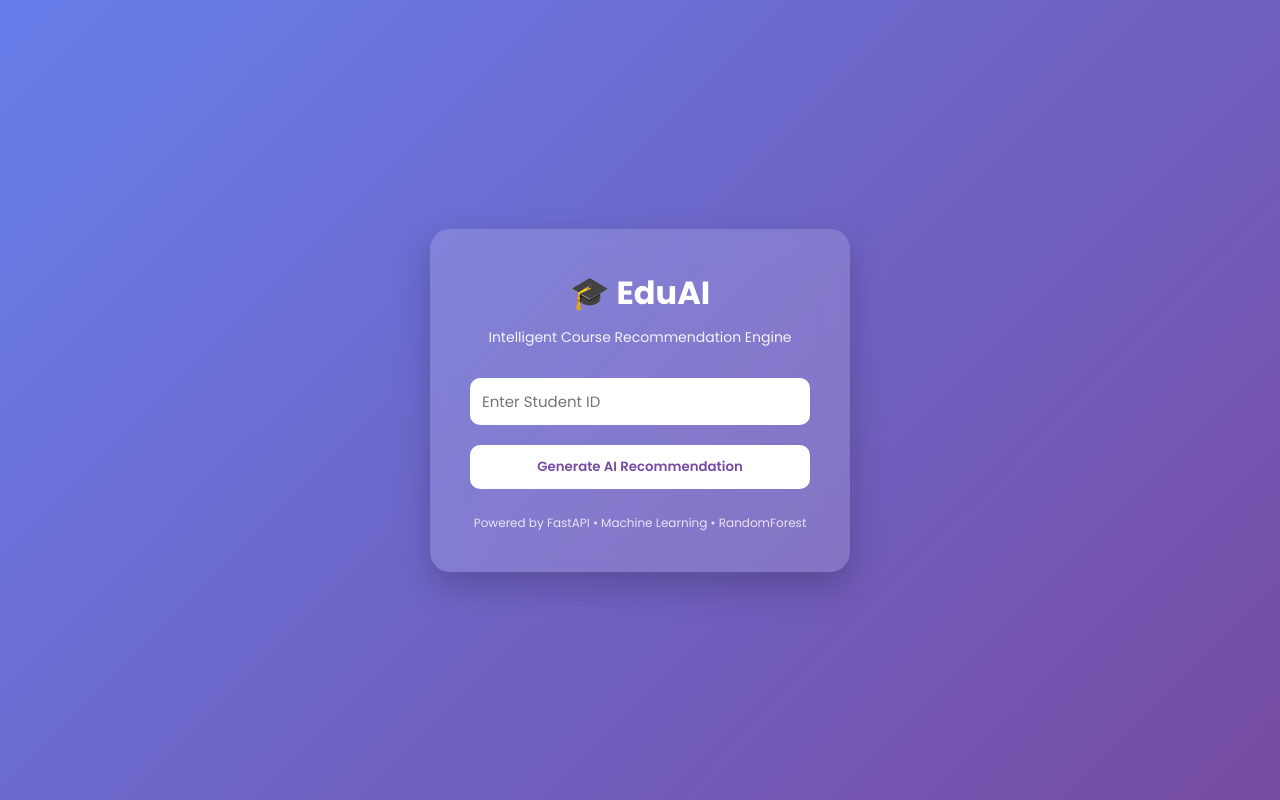
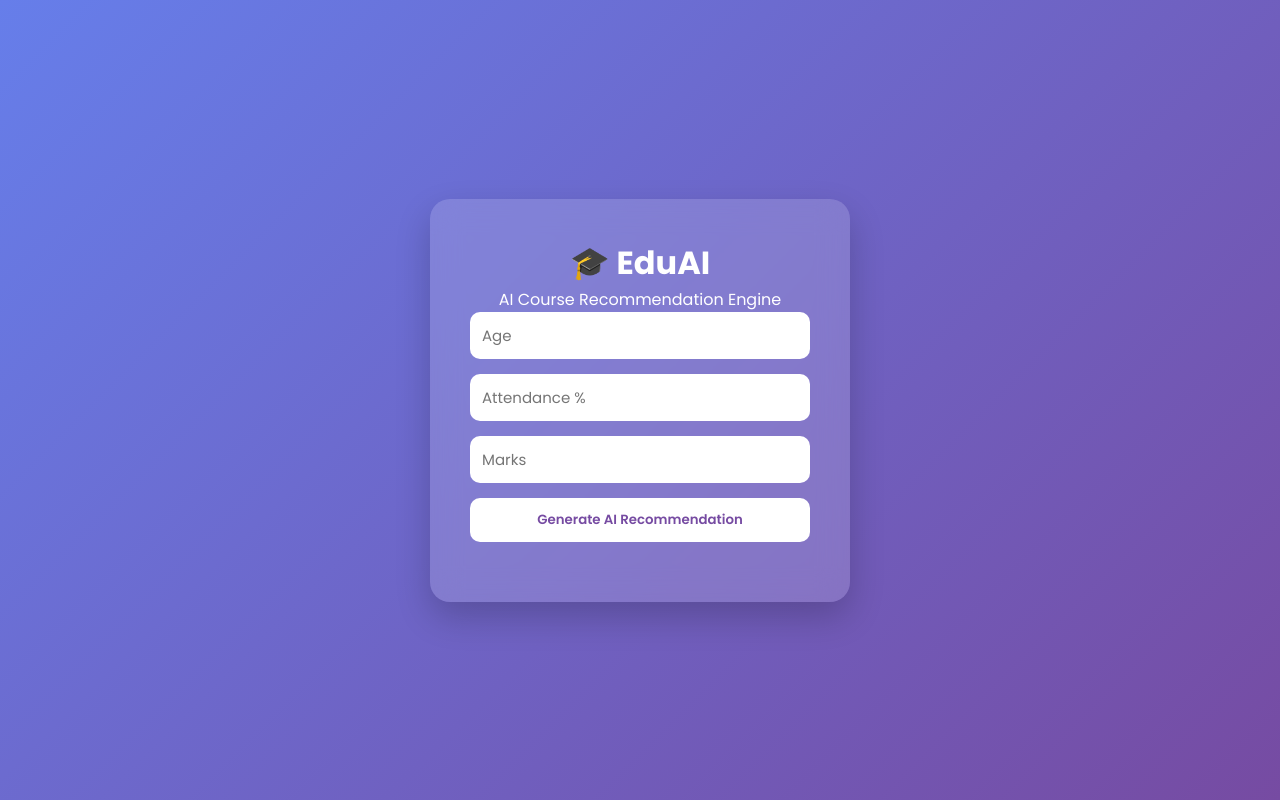
Before and after one commit to Syed-Nihal/EduAI-Intelligent-Course-Recommendation-System, a FastAPI app: page / in a window 1280 px wide. Run offline with FastAPI, Linux system fonts and the light colour scheme.

Commit message:
Cleaned students route and fixed prediction

```diff
--- a/app/routes/students.py
+++ b/app/routes/students.py
@@ -1,36 +1,53 @@
-from fastapi import APIRouter, HTTPException, Depends
+from fastapi import APIRouter, Depends, HTTPException
 from sqlalchemy.orm import Session
-from pydantic import BaseModel
+from app.database import get_db
+from app import models, schemas
 import joblib
 import os
 import numpy as np
 
-from app.database import get_db
-from app import models, schemas
-
-# Router
 router = APIRouter(prefix="/students", tags=["Students"])
 
-# ============================
-# CRUD ENDPOINTS
-# ============================
 
-@router.post("/")
+# ==============================
+# Load ML Model
+# ==============================
+
+MODEL_PATH = "app/ml/model.pkl"
+
+if os.path.exists(MODEL_PATH):
+    model = joblib.load(MODEL_PATH)
+else:
+    model = None
+
+
+# ==============================
+# CREATE STUDENT
+# ==============================
+
+@router.post("/", response_model=schemas.StudentResponse)
 def create_student(student: schemas.StudentCreate, db: Session = Depends(get_db)):
     db_student = models.Student(**student.dict())
     db.add(db_student)
     db.commit()
     db.refresh(db_student)
-    return {"message": "Student created successfully"}
+    return db_student
 
 
-@router.get("/")
-def get_all_students(db: Session = Depends(get_db)):
-    students = db.query(models.Student).all()
-    return students
+# ==============================
+# GET ALL STUDENTS
+# ==============================
+
+@router.get("/", response_model=list[schemas.StudentResponse])
+def get_students(db: Session = Depends(get_db)):
+    return db.query(models.Student).all()
 
 
-@router.get("/{student_id}")
+# ==============================
+# GET SINGLE STUDENT
+# ==============================
+
+@router.get("/{student_id}", response_model=schemas.StudentResponse)
 def get_student(student_id: int, db: Session = Depends(get_db)):
     student = db.query(models.Student).filter(models.Student.id == student_id).first()
     if not student:
@@ -38,35 +55,29 @@ def get_student(student_id: int, db: Session = Depends(get_db)):
     return student
 
 
-# ============================
-# REAL-TIME ML PREDICTION
-# ============================
+# ==============================
+# PREDICT COURSE
+# ==============================
 
-MODEL_PATH = "app/ml/student_model.pkl"
+@router.post("/predict", response_model=schemas.PredictionResponse)
+def predict_course(data: schemas.StudentPredict):
 
+    if model is None:
+        raise HTTPException(status_code=500, detail="ML model not loaded")
 
-class PredictionInput(BaseModel):
-    age: int
-    attendance: float
-    marks: float
-    interest_level: int
-
-
-@router.post("/predict")
-def predict_course(data: PredictionInput):
-
-    if not os.path.exists(MODEL_PATH):
-        raise HTTPException(status_code=400, detail="Model not trained yet")
-
-    model = joblib.load(MODEL_PATH)
-
-    features = np.array([[data.age, data.attendance, data.marks, data.interest_level]])
+    # Prepare input for model
+    features = np.array([[data.age, data.attendance, data.marks]])
 
     prediction = model.predict(features)[0]
-    probabilities = model.predict_proba(features)[0]
-    confidence = round(max(probabilities) * 100, 2)
+
+    # Optional: confidence (if using RandomForest)
+    if hasattr(model, "predict_proba"):
+        probabilities = model.predict_proba(features)
+        confidence = float(np.max(probabilities) * 100)
+    else:
+        confidence = 100.0
 
     return {
         "predicted_course": prediction,
-        "confidence_percentage": confidence
+        "confidence_percentage": round(confidence, 2)
     }
--- a/app/templates/index.html
+++ b/app/templates/index.html
@@ -2,90 +2,49 @@
 <html>
 <head>
     <title>EduAI | Smart Course Recommendation</title>
-
     <link href="https://fonts.googleapis.com/css2?family=Poppins:wght@300;400;600;700&display=swap" rel="stylesheet">
-
     <style>
-        * {
-            margin: 0;
-            padding: 0;
-            box-sizing: border-box;
-            font-family: 'Poppins', sans-serif;
+        * { margin:0; padding:0; box-sizing:border-box; font-family:'Poppins', sans-serif; }
+        body {
+            height:100vh;
+            background: linear-gradient(135deg, #667eea, #764ba2);
+            display:flex;
+            justify-content:center;
+            align-items:center;
         }
-
-        body {
-            height: 100vh;
-            background: linear-gradient(135deg, #667eea, #764ba2);
-            display: flex;
-            justify-content: center;
-            align-items: center;
+        .card {
+            background: rgba(255,255,255,0.15);
+            backdrop-filter: blur(15px);
+            padding:40px;
+            width:420px;
+            border-radius:20px;
+            box-shadow:0 15px 35px rgba(0,0,0,0.2);
+            text-align:center;
+            color:white;
         }
-
-        .card {
-            background: rgba(255, 255, 255, 0.15);
-            backdrop-filter: blur(15px);
-            padding: 40px;
-            width: 420px;
-            border-radius: 20px;
-            box-shadow: 0 15px 35px rgba(0,0,0,0.2);
-            text-align: center;
-            color: white;
+        input {
+            width:100%;
+            padding:12px;
+            border-radius:10px;
+            border:none;
+            margin-bottom:15px;
+            font-size:15px;
         }
-
-        .card h1 {
-            font-weight: 700;
-            margin-bottom: 10px;
+        button {
+            width:100%;
+            padding:12px;
+            border-radius:10px;
+            border:none;
+            background:white;
+            color:#764ba2;
+            font-weight:600;
+            cursor:pointer;
         }
-
-        .card p.tagline {
-            font-size: 14px;
-            opacity: 0.9;
-            margin-bottom: 30px;
-        }
-
-        input {
-            width: 100%;
-            padding: 12px;
-            border-radius: 10px;
-            border: none;
-            outline: none;
-            margin-bottom: 20px;
-            font-size: 15px;
-        }
-
-        button {
-            width: 100%;
-            padding: 12px;
-            border-radius: 10px;
-            border: none;
-            background: #ffffff;
-            color: #764ba2;
-            font-weight: 600;
-            cursor: pointer;
-            transition: 0.3s ease;
-        }
-
-        button:hover {
-            background: #f1f1f1;
-            transform: translateY(-2px);
-        }
-
-        #result {
-            margin-top: 25px;
-            font-size: 16px;
-        }
-
+        #result { margin-top:20px; }
         .result-box {
-            margin-top: 15px;
-            padding: 15px;
-            background: rgba(255,255,255,0.2);
-            border-radius: 12px;
-        }
-
-        .footer {
-            margin-top: 25px;
-            font-size: 12px;
-            opacity: 0.8;
+            padding:15px;
+            background:rgba(255,255,255,0.2);
+            border-radius:12px;
         }
     </style>
 </head>
@@ -94,24 +53,26 @@
 
 <div class="card">
     <h1>🎓 EduAI</h1>
-    <p class="tagline">Intelligent Course Recommendation Engine</p>
+    <p>AI Course Recommendation Engine</p>
 
-    <input type="number" id="studentId" placeholder="Enter Student ID" />
+    <input type="number" id="age" placeholder="Age">
+    <input type="number" id="attendance" placeholder="Attendance %">
+    <input type="number" id="marks" placeholder="Marks">
+
     <button onclick="getRecommendation()">Generate AI Recommendation</button>
 
     <div id="result"></div>
-
-    <div class="footer">
-        Powered by FastAPI • Machine Learning • RandomForest
-    </div>
 </div>
 
 <script>
 async function getRecommendation() {
-    const id = document.getElementById("studentId").value;
 
-    if (!id) {
-        alert("Please enter Student ID");
+    const age = parseInt(document.getElementById("age").value);
+    const attendance = parseFloat(document.getElementById("attendance").value);
+    const marks = parseFloat(document.getElementById("marks").value);
+
+    if (!age || !attendance || !marks) {
+        alert("Please fill all fields");
         return;
     }
 
@@ -122,7 +83,9 @@ async function getRecommendation() {
                 "Content-Type": "application/json"
             },
             body: JSON.stringify({
-                student_id: parseInt(id)
+                age: age,
+                attendance: attendance,
+                marks: marks
             })
         });
 
@@ -130,7 +93,7 @@ async function getRecommendation() {
 
         if (!response.ok) {
             document.getElementById("result").innerHTML =
-                `<div class="result-box">${data.detail || "Error occurred"}</div>`;
+                `<div class="result-box">${JSON.stringify(data.detail)}</div>`;
             return;
         }
 
@@ -142,7 +105,7 @@ async function getRecommendation() {
 
     } catch (error) {
         document.getElementById("result").innerHTML =
-            `<div class="result-box">Server error. Please try again.</div>`;
+            `<div class="result-box">Server error</div>`;
     }
 }
 </script>
```
Also changed, not shown: app/schemas.py (+19 -0 lines).
